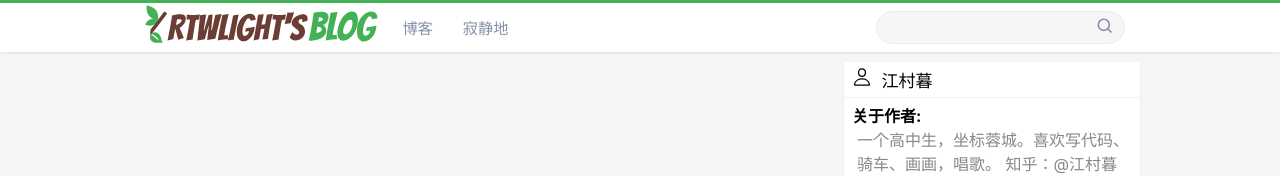
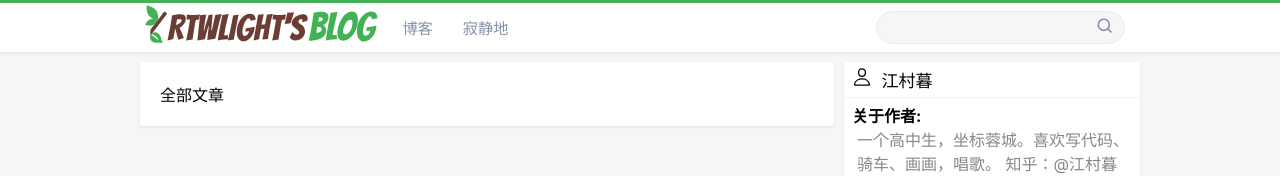
Before and after one commit to RiverTwilight/rene.wang, a Next.js app: page /all in a window 1280 px wide. Shown: the top 176 px of the page. Built offline with nearby package versions, Linux system fonts and the light colour scheme.

Commit message:
fix:github action via pm2

```diff
--- a/pages/all.js
+++ b/pages/all.js
@@ -27,12 +27,16 @@ class SpecialPage extends React.Component {
 			<Layout
 				currentPage={{
 					text: "全部文章",
-					path: "/special",
+					path: "/all",
 				}}
 				locale={locale}
 				allPosts={allPosts}
 				config={siteConfig}
-			></Layout>
+			>
+				<div class="p-a-2 card bg-white">
+					全部文章
+				</div>
+			</Layout>
 		);
 	}
 }
--- a/pages/index.js
+++ b/pages/index.js
@@ -9,6 +9,7 @@ import Link from "next/link";
 import Text from "../utils/i18n";
 import { postList } from "../data/i18n.json";
 
+// FIXME 双月份排序算法
 export async function getStaticProps({ locale, locales }) {
 	//get posts & context from folder
 	const posts = ((context) => {
```
Also changed, not shown: posts/zh-CN/《慢慢喜欢你》和《可惜不是你》.md (added, +7 -0 lines).
